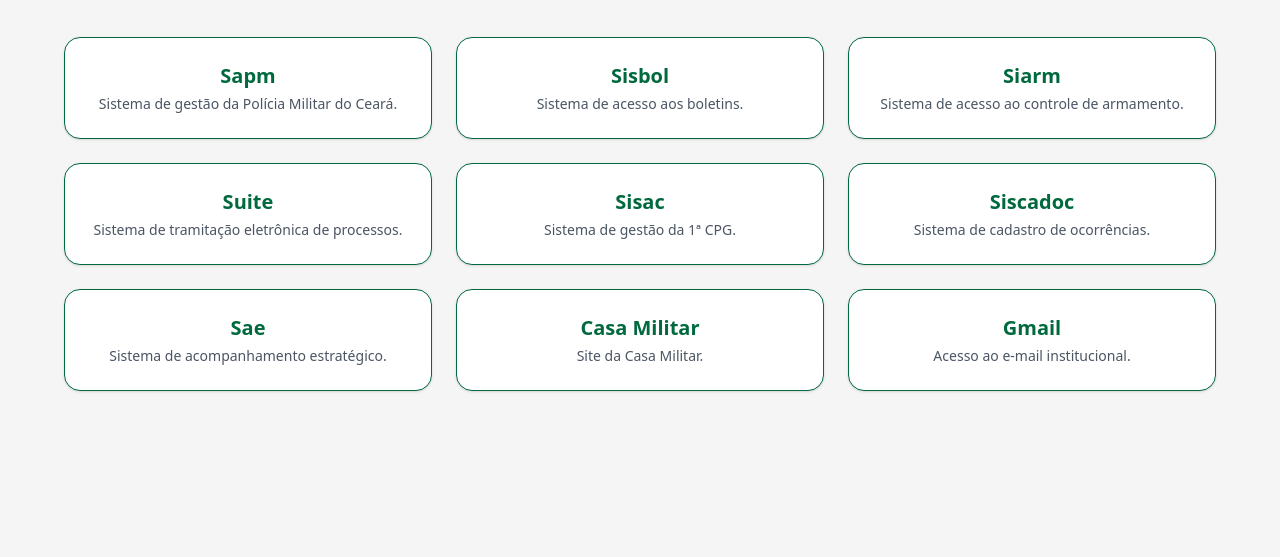
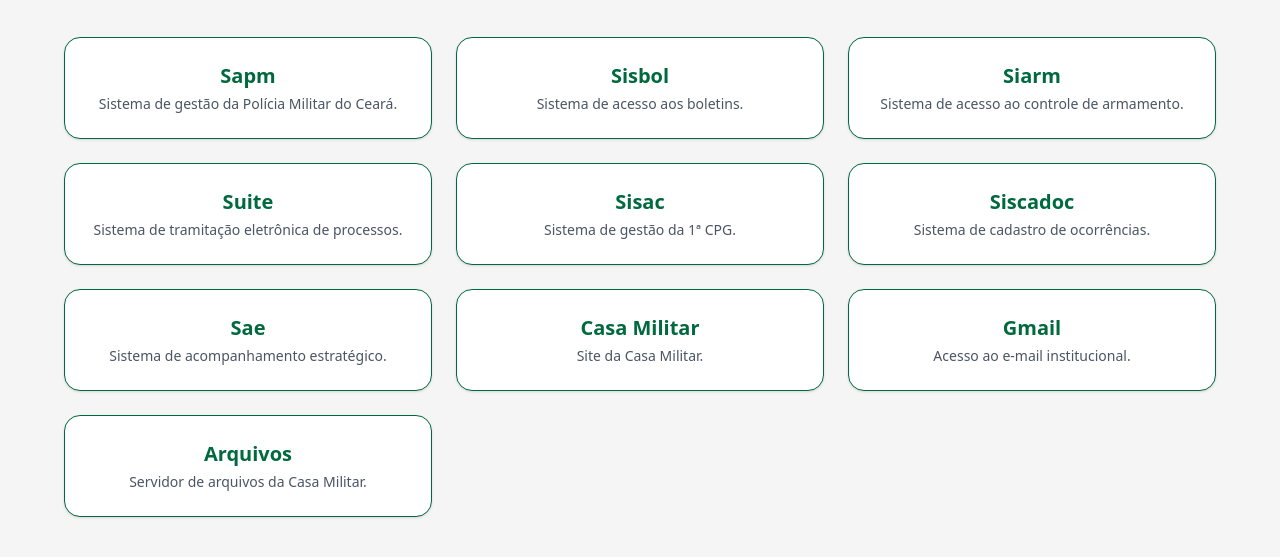
Before and after one commit to campeloneto1/intranetcasamil, a plain HTML site: page index.html in a window 1280 px wide. Shown: the part 147-704 px from the top of the page. Drawn offline with nearby package versions, Linux system fonts and the light colour scheme.

Commit message:
teste serv arquivos

```diff
--- a/index.html
+++ b/index.html
@@ -124,6 +124,17 @@
         <h2 class="text-xl font-semibold text-verdeCeara mb-1">Gmail</h2>
         <p class="text-sm text-gray-600">Acesso ao e-mail institucional.</p>
       </a>
+
+      <a
+        href="file://10.9.253.233"
+        target="_blank"
+        class="bg-white hover:bg-verdeCeara/10 transition rounded-2xl shadow p-6 flex flex-col items-center text-center border border-verdeCeara"
+      >
+        <h2 class="text-xl font-semibold text-verdeCeara mb-1">Arquivos</h2>
+        <p class="text-sm text-gray-600">
+          Servidor de arquivos da Casa Militar.
+        </p>
+      </a>
     </div>
   </body>
 </html>
```
